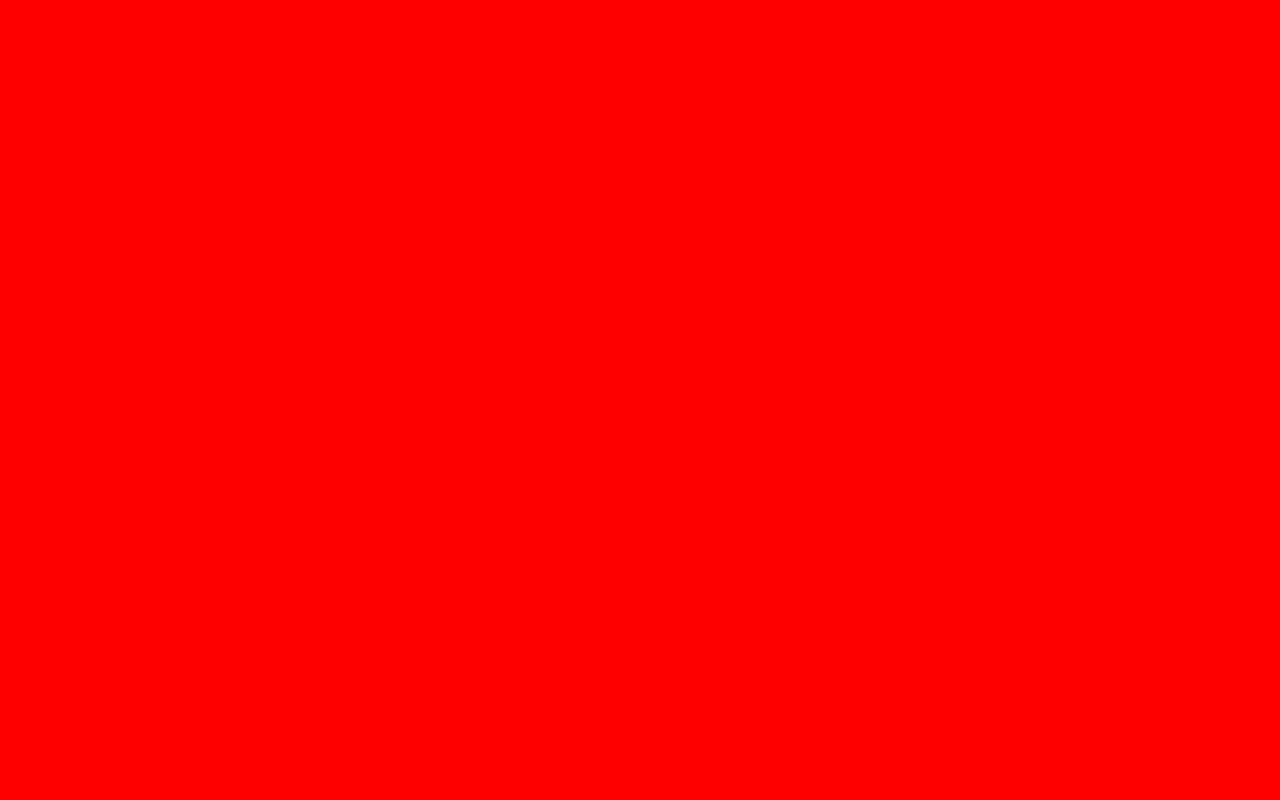
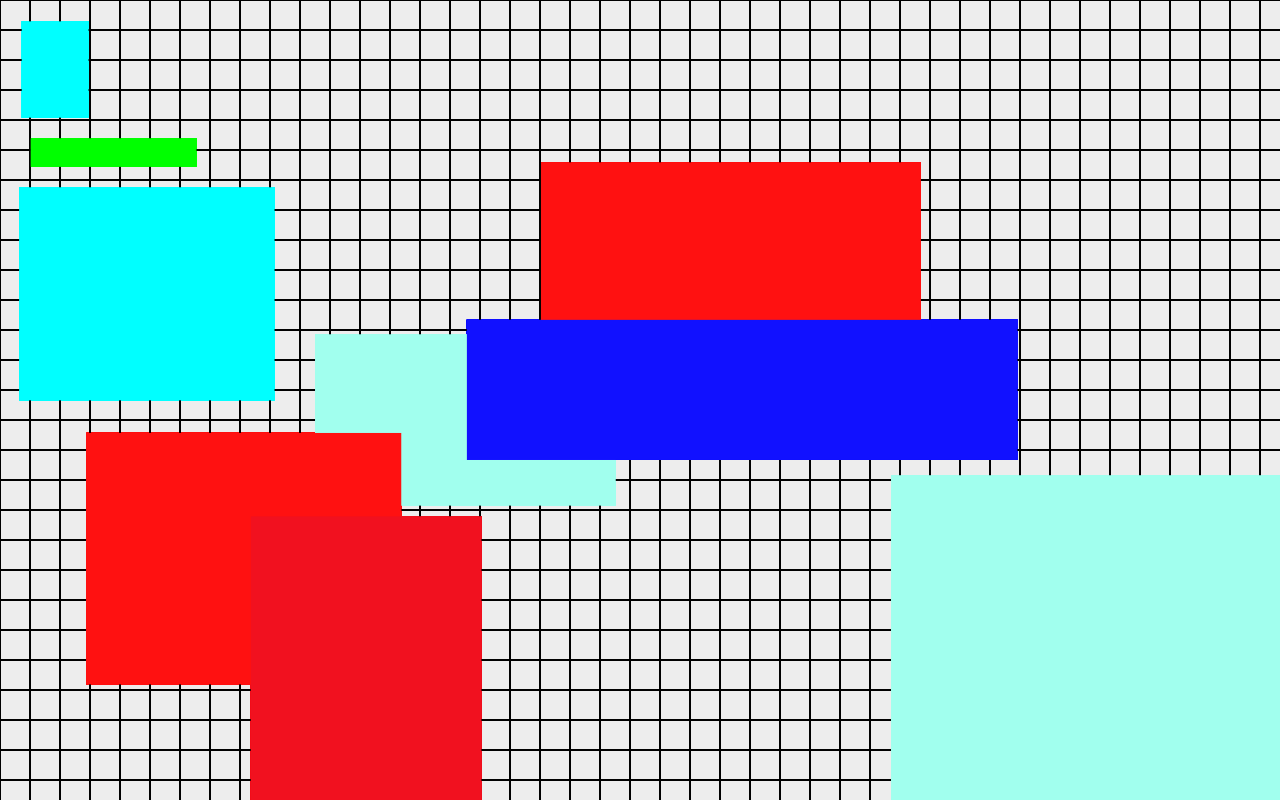
Before and after one commit to luketurnbull/3d-renderer, a website built with Vite: page 2d-canvas-ts/index.html in a window 1280 px wide. Built offline with nearby package versions, Linux system fonts and the light colour scheme.

Commit message:
Draw a grid and rectangles with the canvas API

```diff
--- /dev/null
+++ b/2d-canvas-ts/src/grid.ts
@@ -0,0 +1,32 @@
+import type { Size } from "./renderer";
+
+type GridOptions = {
+  spacing: number;
+  colour: string;
+}
+
+export class Grid {
+  private context: CanvasRenderingContext2D;
+  private options: GridOptions;
+
+  constructor(context: CanvasRenderingContext2D, options: GridOptions) {
+    this.context = context;
+    this.options = options;
+  }
+
+  draw(size: Size) {
+    this.context.strokeStyle = this.options.colour;
+    this.context.lineWidth = 1;
+
+    for (let x = 0; x < size.width; x += this.options.spacing) {
+      this.context.moveTo(x, 0);
+      this.context.lineTo(x, size.height);
+    }
+
+    for (let y = 0; y < size.height; y += this.options.spacing) {
+      this.context.moveTo(0, y);
+      this.context.lineTo(size.width, y);
+    }
+
+  }
+}
--- /dev/null
+++ b/2d-canvas-ts/src/rectangle.ts
@@ -0,0 +1,24 @@
+export class Rectangle {
+  context: CanvasRenderingContext2D;
+  x: number;
+  y: number;
+  width: number;
+  height: number;
+  colour: string;
+
+  constructor(context: CanvasRenderingContext2D, x: number, y: number, width: number, height: number, colour: string) {
+    this.context = context;
+
+    this.x = x;
+    this.y = y;
+    this.width = width;
+    this.height = height;
+    this.colour = colour;
+  }
+
+  draw() {
+    this.context.fillStyle = this.colour;
+    this.context.fillRect(this.x, this.y, this.width, this.height);
+
+  }
+}
--- a/2d-canvas-ts/src/renderer.ts
+++ b/2d-canvas-ts/src/renderer.ts
@@ -1,4 +1,9 @@
-type Size = {
+import { Grid } from "./grid";
+import { Rectangle } from "./rectangle";
+
+const colours = ["#ff0000", "#00ff00", "#0000ff", "#f0f0f0", "#a1ffee", "#ffff00", "#00ffff", "#0ffff0", "#1111ff", "#ff1111", "#f1111f"]
+
+export type Size = {
   width: number;
   height: number;
 };
@@ -11,6 +16,8 @@ export class Renderer {
     height: window.innerHeight,
   };
   sizeObserver: ResizeObserver;
+  grid: Grid;
+  rectangles: Rectangle[] = [];
 
   constructor(canvas: HTMLCanvasElement) {
     this.canvas = canvas;
@@ -23,27 +30,61 @@ export class Renderer {
 
     this.context = context;
 
+    this.grid = new Grid(this.context, {
+      spacing: 30,
+      colour: "#000000"
+    });
+
+    for (let i = 0; i < 10; i++) {
+      this.rectangles.push(
+
+        new Rectangle(
+          this.context,
+          Math.random() * i * 100,
+          Math.random() * i * 100,
+          Math.random() * i * 100,
+          Math.random() * i * 100,
+          colours[Math.ceil(Math.random() * 10)]
+        )
+      )
+    }
+
     // Track window size change
-    this.sizeObserver = new ResizeObserver(() => {
-      this.resize();
+    this.sizeObserver = new ResizeObserver((entries) => {
+      const entry = entries[0];
+      const box = entry.devicePixelContentBoxSize[0];
+      this.resize(box.inlineSize, box.blockSize);
     });
+
 
     this.sizeObserver.observe(this.canvas);
     this.update();
   }
 
-  resize() {
+  resize(width: number, height: number) {
     this.size = {
-      width: window.innerWidth,
-      height: window.innerHeight,
+      width,
+      height,
     };
 
-    console.log(this.size);
+    this.canvas.width = width;
+    this.canvas.height = height;
   }
 
   update() {
-    // Do some stuff
-    console.log("Hit");
+    this.context.beginPath();
+
+    // Add grid lines to the context buffer
+    this.grid.draw(this.size);
+
+    this.context.stroke();
+    // Add rectangle lines to the context buffer
+    for (const rectangle of this.rectangles) {
+      rectangle.draw();
+
+    }
+
+
     requestAnimationFrame(() => this.update());
   }
 }
--- a/2d-canvas-ts/src/style.css
+++ b/2d-canvas-ts/src/style.css
@@ -11,5 +11,5 @@ canvas#renderer {
   height: 100vh;
 
   width: 100vw;
-  background-color: red;
+  background-color: #ededed;
 }
```
Also changed, not shown: 1 other file.
